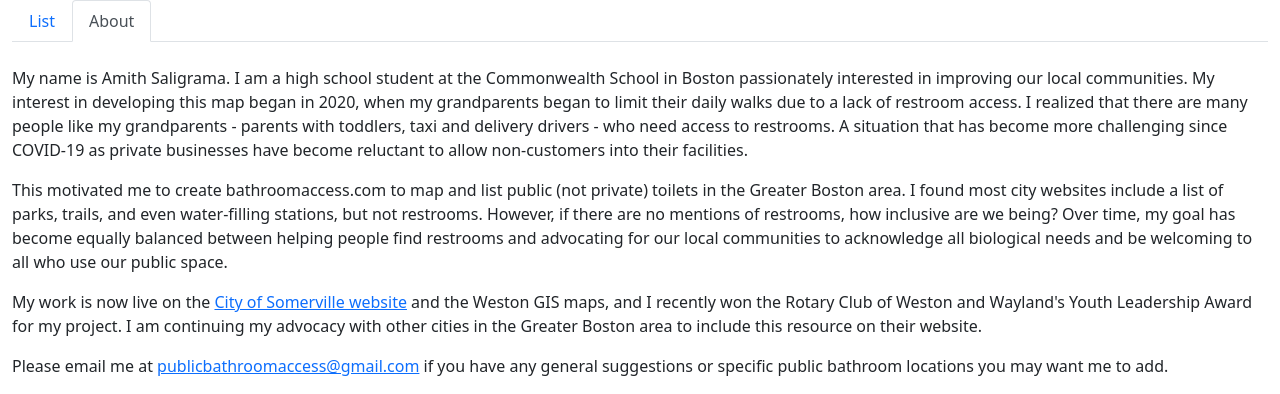
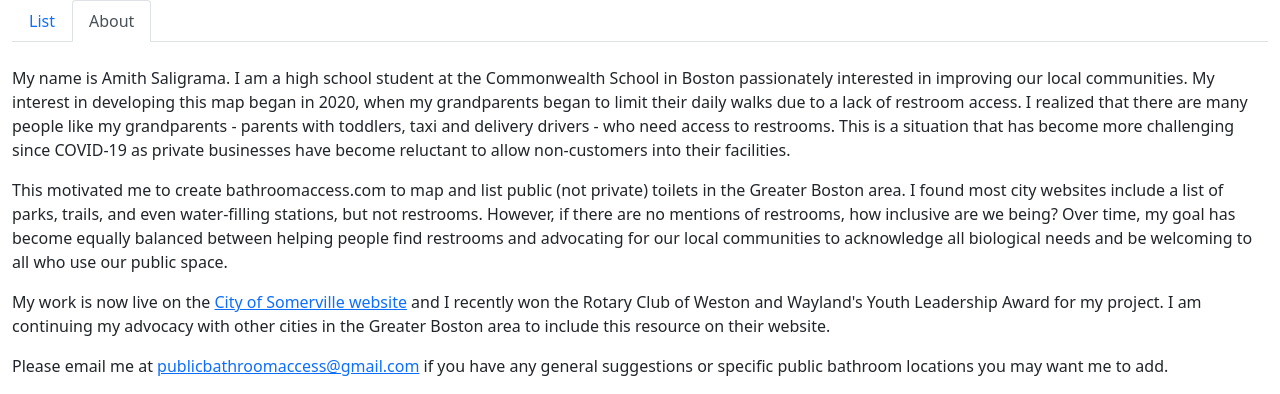
Before and after one commit to amithsaligrama/bathroomaccess, a Django app: page / in a window 1280 px wide, after a click on "About". Shown: the part 560-954 px from the top of the page. Run offline with Django 3.2, Linux system fonts and the light colour scheme; data comes from the database, SQL or seed files in the repository; some libraries are stand-ins or nearby versions.

Commit message:
Wording updates to about me

```diff
--- a/bathroom_map/templates/map.html
+++ b/bathroom_map/templates/map.html
@@ -120,7 +120,7 @@
           <div class="tab-pane fade" id="nav-about" role="tabpanel" aria-labelledby="nav-about-tab" tabindex="0">
             <br>
             <p>
-              My name is Amith Saligrama. I am a high school student at the Commonwealth School in Boston passionately interested in improving our local communities. My interest in developing this map began in 2020, when my grandparents began to limit their daily walks due to a lack of restroom access. I realized that there are many people like my grandparents - parents with toddlers, taxi and delivery drivers - who need access to restrooms. A situation that has become more challenging since COVID-19 as private businesses have become reluctant to allow non-customers into their facilities.
+              My name is Amith Saligrama. I am a high school student at the Commonwealth School in Boston passionately interested in improving our local communities. My interest in developing this map began in 2020, when my grandparents began to limit their daily walks due to a lack of restroom access. I realized that there are many people like my grandparents - parents with toddlers, taxi and delivery drivers - who need access to restrooms. This is a situation that has become more challenging since COVID-19 as private businesses have become reluctant to allow non-customers into their facilities.
             </p>
 
             <p>
@@ -128,7 +128,7 @@
             </p>
 
             <p>
-              My work is now live on the <a href="https://www.somervillema.gov/departments/ospcd/transportation-and-infrastructure/getting-around-somerville">City of Somerville website</a> and the Weston GIS maps, and I recently won the Rotary Club of Weston and Wayland's Youth Leadership Award for my project. I am continuing my advocacy with other cities in the Greater Boston area to include this resource on their website.
+              My work is now live on the <a href="https://www.somervillema.gov/departments/ospcd/transportation-and-infrastructure/getting-around-somerville">City of Somerville website</a> and I recently won the Rotary Club of Weston and Wayland's Youth Leadership Award for my project. I am continuing my advocacy with other cities in the Greater Boston area to include this resource on their website.
             </p>
 
             <p>
```
